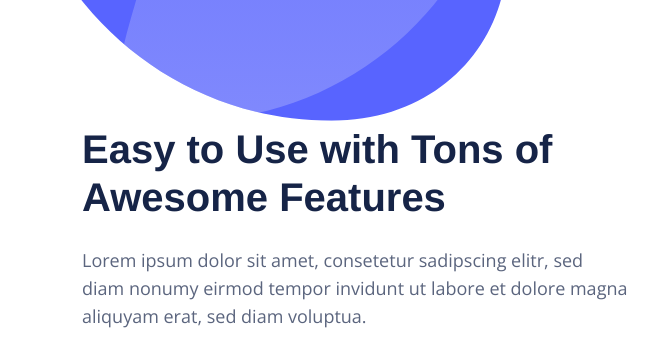
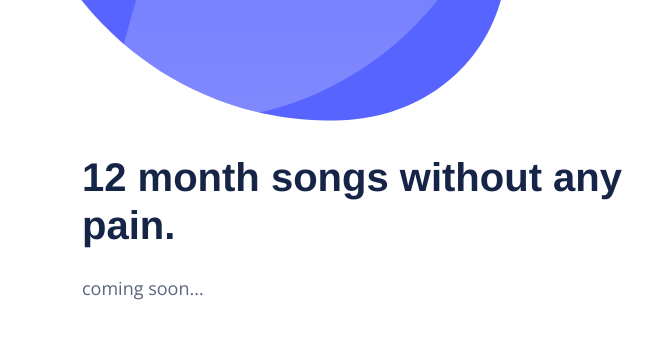
Before and after one commit to mohammedshojib/calkulus, a plain HTML site: page index.html in a window 1280 px wide. Shown: the part 1520-1857 px from the top of the page, 0-647 px from the left. Drawn offline with nearby package versions, Linux system fonts and the light colour scheme.

Commit message:
Update index.html

```diff
--- a/index.html
+++ b/index.html
@@ -250,12 +250,10 @@
             <div class="about-content">
               <div class="section-title mb-30">
                 <h2 class="mb-25 wow fadeInUp" data-wow-delay=".2s">
-                  Easy to Use with Tons of Awesome Features
+                  12 month songs without any pain.
                 </h2>
                 <p class="wow fadeInUp" data-wow-delay=".4s">
-                  Lorem ipsum dolor sit amet, consetetur sadipscing elitr, sed
-                  diam nonumy eirmod tempor invidunt ut labore et dolore magna
-                  aliquyam erat, sed diam voluptua.
+coming soon...
                 </p>
               </div>
               <ul>
```
